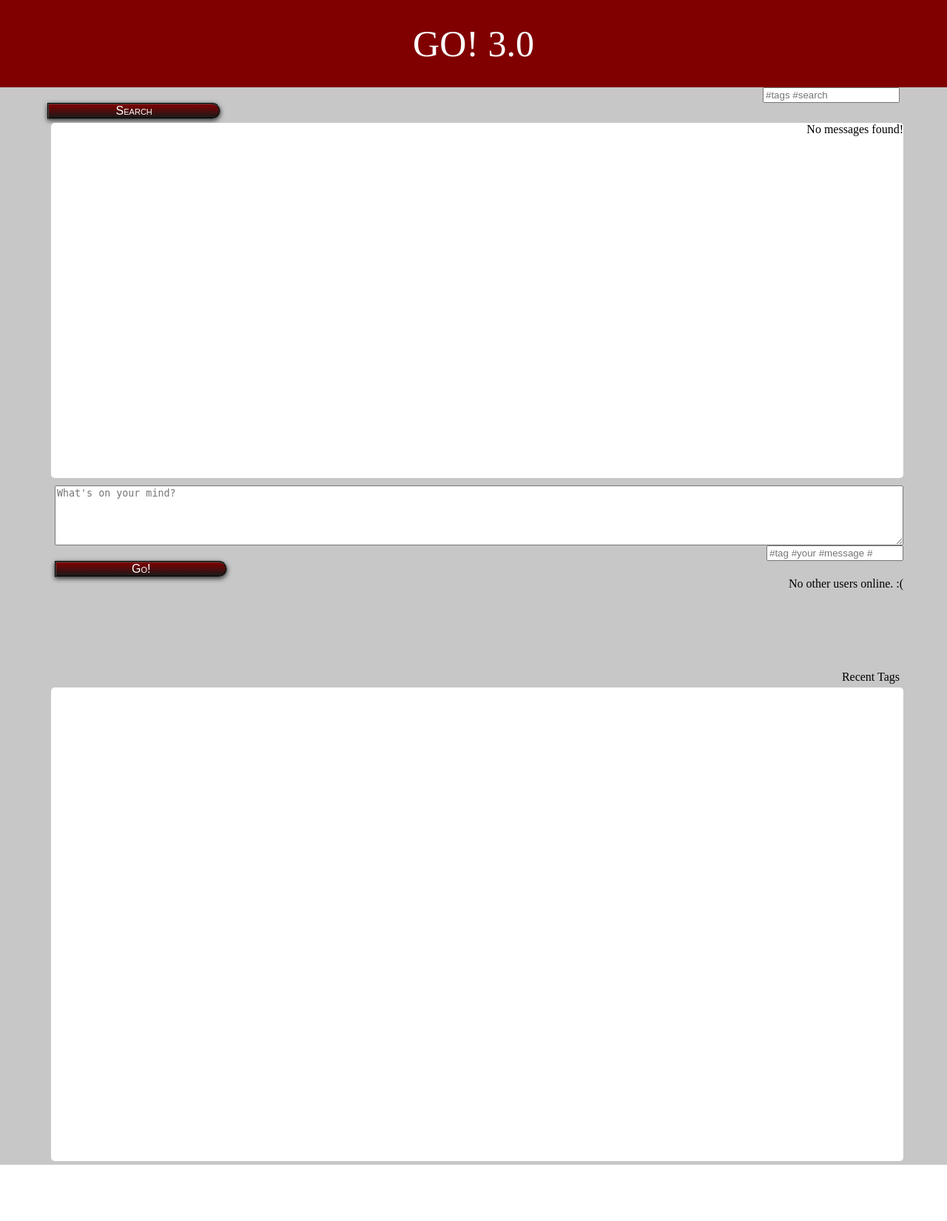
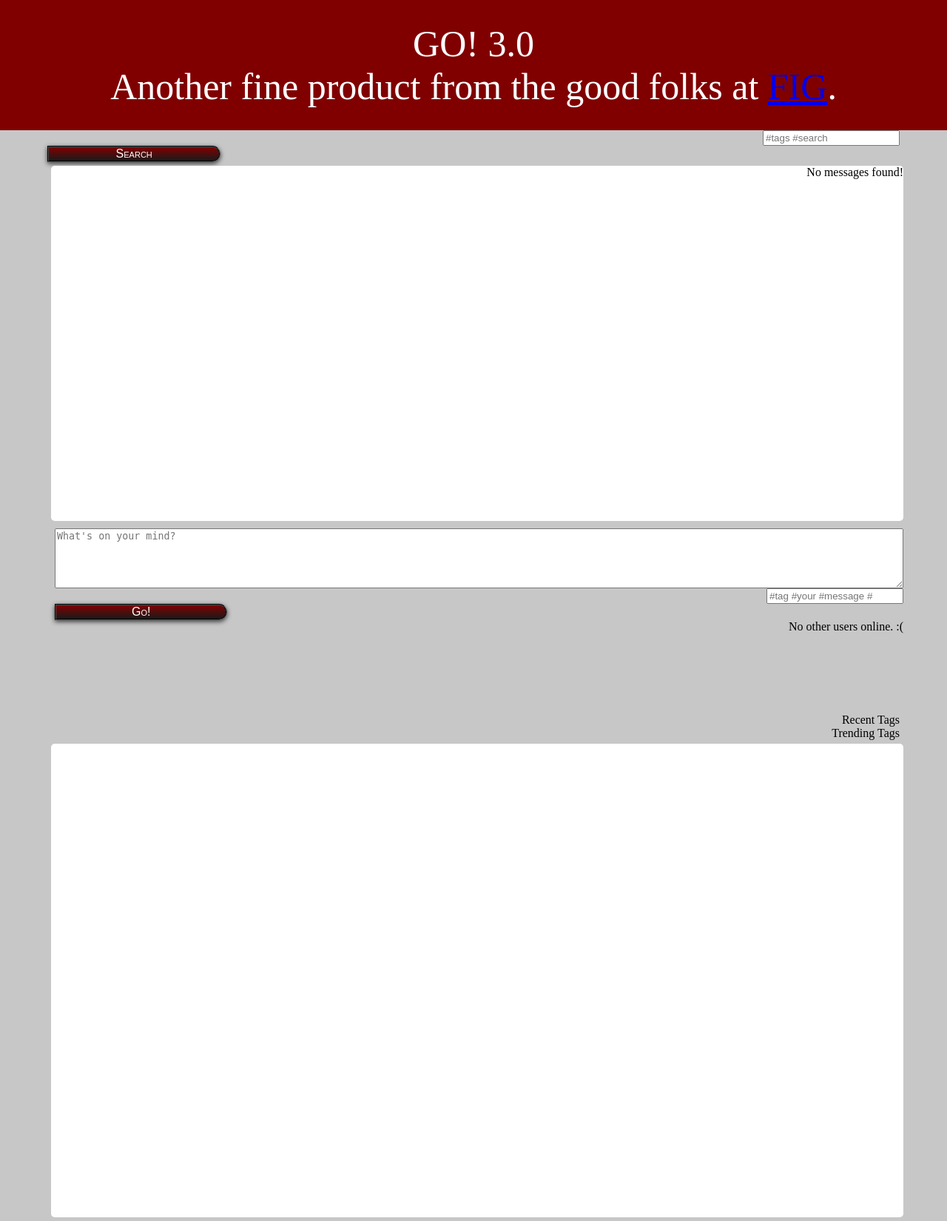
Before and after one commit to Haverford-FIG/GoBoard, a Django app: page / in a window 1280 px wide. Shown: the whole page at 74% size. Before the commit the page ends 1574 px from the top, so only its background shows below. Run offline with Django 3.2, Linux system fonts and the light colour scheme; data that the repository does not hold is empty; some libraries are stand-ins or nearby versions.

Commit message:
Restructuring Django architecture to abstract functions out of the file formerly known as views.py. Added trending tags. Enhanced message validation system on front-end. About to add link recognition to any .message class.

```diff
--- a/GoBoard/models.py
+++ b/GoBoard/models.py
@@ -5,6 +5,8 @@ class Message(models.Model):
   user = models.ForeignKey(User, unique = False)
   text = models.CharField(max_length=300)
   tags_required = models.BooleanField()
+  private = models.ManyToManyField(User, related_name="privateMessage",
+                                   default=None, null=True)
   datetime = models.DateTimeField(auto_now_add=True)
 
   def __unicode__(self):
--- a/GoBoard/settings.py
+++ b/GoBoard/settings.py
@@ -10,6 +10,12 @@ TEMPLATE_DEBUG = DEBUG
 SESSION_EXPIRE_AT_BROWSER_CLOSE = True
 
 ALLOWED_HOSTS = ["127.0.0.1","0.0.0.0","165.82.80.243", "go.haverford.edu", "localhost", "ironwood.fig.haverford.edu"]
+
+
+MAX_UPDATE_CONTAINER_ENTRIES = 15
+
+
+
 
 ADMINS = ()
 
--- a/GoBoard/urls.py
+++ b/GoBoard/urls.py
@@ -6,15 +6,20 @@ admin.autodiscover()
 
 
 urlpatterns = patterns('',
-    # Examples:
-     url(r'^$', 'GoBoard.views.main_page',),
-     url(r'^home/?$', 'GoBoard.views.main_page',),
+     # Home page:
+     url(r'^$', 'GoBoard.views_to_abstract.main_page',),
+     url(r'^home/?$', 'GoBoard.views_to_abstract.main_page',),
 
-     url(r'^new_message/?$', 'GoBoard.views.new_message',),
-     url(r'^get_messages/?$', 'GoBoard.views.send_messages',),
+     url(r'^new_message/?$', 'GoBoard.views_to_abstract.new_message',),
+     url(r'^get_messages/?$', 'GoBoard.views_to_abstract.send_messages',),
 
-     url(r'^get_tags/?$', 'GoBoard.views.get_tags',),
-     url(r'^get_recent_tags/?$', 'GoBoard.views.get_recent_tags',),
+     url(r'^get_tags/?$', 'GoBoard.views.tags.get_tags',),
+
+     #Views for transfering basic "#tags" back to the auto-update container.
+     url(r'^get_recent_tags/?$',
+                  'GoBoard.views.tags.get_tags',{"query":"recent"}),
+     url(r'^get_trending_tags/?$',
+                  'GoBoard.views.tags.get_tags',{"query":"trending"}),
 
      url(r'^userCount/?$', 'GoBoard.sessionCounter.sendActiveUserCount',),
      url(r'^admin/?', include(admin.site.urls)),
--- /dev/null
+++ b/GoBoard/views/tags.py
@@ -0,0 +1,48 @@
+from django.http import HttpResponse
+from django.db.models import Q, Count
+from GoBoard.models import Tag
+from GoBoard.settings import MAX_UPDATE_CONTAINER_ENTRIES
+import datetime
+import json
+
+#Accessor used to get tags. TODO: Will be useful if we decide to
+# "limit" the tags that users are able to see -- as in have "private"
+# tags.
+def getTags(private=None):
+  return Tags.objects.all(private=None)
+
+#Returns the "#text" of a QuerySet of Tags.
+def getTagStrings(tags):
+  return ["#{}".format(entry.tag) for entry in tags]
+
+def getRecentTags(limit=MAX_UPDATE_CONTAINER_ENTRIES):
+  return Tag.objects.order_by("-message__datetime")[:limit]
+
+#For more on the "aggregation" techniques used below:
+# https://docs.djangoproject.com/en/dev/topics/db/aggregation/
+def getTrendingTags(limit=MAX_UPDATE_CONTAINER_ENTRIES):
+  #Get the tags within the last month.
+  today = datetime.datetime.now()
+  lastMonth = today - datetime.timedelta(days=30)
+  tags = Tag.objects.filter(message__datetime__gte=lastMonth)
+
+  #Get the occurrences of "#text" in those tags.
+  tagVals = tags.annotate(c=Count('tag')).order_by('-c')
+
+  return tagVals[:limit]
+
+
+def get_tags(request, query="recent"):
+  try:
+    if query=="recent":
+      tagList = getRecentTags()
+    elif query=="trending":
+      tagList = getTrendingTags()
+    else:
+      tagList = Tags.objects.all()
+
+    tags = getTagStrings(tagList)
+    return HttpResponse(json.dumps(tags), content_type="application/json")
+  except Exception as e:
+    print e
+    return HttpResponse("ERROR")
--- a/static/js/buildHTML.js
+++ b/static/js/buildHTML.js
@@ -6,11 +6,11 @@ function buildMessageBoxAlert(message){
 }
 
 
-//Return the HTML for a list of .recentTag elements.
-function buildRecentTags(tagArray){
+//Return the HTML for a list of .updateTag elements.
+function buildUpdateTags(tagArray){
   var HTML = "";
   for (var i=0; i<tagArray.length; i++){
-    HTML += "<div class=\"recentTag tagLink\">"+tagArray[i]+"</div>"
+    HTML += "<div class=\"updateTag tagLink\">"+tagArray[i]+"</div>"
   }
   return HTML;
 }
--- a/static/js/jqueryBindings.js
+++ b/static/js/jqueryBindings.js
@@ -1,5 +1,24 @@
 $(document).on("ready", function() {
 //# # # # # # # # # # # # # # # # # # # # # # # # # # # #
+
+//If the user clicks an .updateContainerOption, set the timer
+//  to reset with the chosen option.
+$(document).on("click", ".updateContainerOption", function(e) {
+  //Get the "adjective item" to update (eg: "recent tags").
+  var choiceTuple = $(this).attr("value").split(" ");
+  var adjective = choiceTuple[0];
+  var item = choiceTuple[1];
+
+  if (item=="tags"){
+    setTagBox(adjective);
+  } else if (item=="messages") {
+    throw "message updates not set yet!!!!";
+  } else {
+    throw "Uh oh. .updateContainerOption not set for '"+choiceTuple+"'";
+  }
+
+});
+
 
 
 //If the user presses enter in the #newMessageInput, send the message.
@@ -54,39 +73,30 @@ $(document).on("click", ".tagLink", function() {
 $(document).on("click", "#newMessageSubmit", function() {
   var message = $("#newMessageInput").val();
   var rawTags = $("#newTagsInput").val();
-	var tagsRequired = false; //$("tagCheck").val(); //TODO: Add me!
+  var tagsRequired = false; //$("#tagsRequiredInput").val(); //TODO: Add me!
+  var privateMsg = false; //$("#privateMessageInput").val(); //TODO: Add me!
 
-	var tagArray = cleanTags(rawTags);
+  //Validate the message and collect the cleaned tagArray.
+  var tagArray;
+  try {
+    validateMessage(message);
+    tagArray = cleanTags(rawTags);
+  } catch(err){
+    applyTempErrorClass("#newMessageInput");
+    return false;
+  }
 
+  //Construct an object to describe this message for the server.
   var sendObj = {
   		"tags": tagArray,
   		"message": message,
-			"tagCheck": tagsRequired
-			};
-
-	//searching for empty messages
-	if (message == "") {
-		$("#newMessageInput").addClass('badInput');
-		setTimeout(function() {
-			$("#newMessageInput").removeClass('badInput', 300);
-		}, 1000);
-		return false;
+  		"tagCheck": tagsRequired,
+  		"private": privateMsg,
   }
 
-	// looking for innappropriate(sp?) tags
-	for (var i = 0; i<tagArray.length; i++) {
-		patt = new RegExp(/[^a-zA-z0-9]/);
-		if (patt.test(tagArray[i])) {
-			$("#tags").css('background-color', 'red');
-			$("#tags").attr('placeholder', "Please only letters and numbers in tag");
-			setTimeout(function() {
-				$("#newMessageInput").css('background-color', 'white');
-			}, 5000);
-			return false;
-		}
-	}
   //Send the new message and get the most recent messages.
   $.post('/new_message/', sendObj, function(response){
+    applyTempGoodClass("#newMessageInput");
     $("#newMessageInput").val('');
     reloadMessages(tagArray, {page:1});
   });
--- a/static/js/main.js
+++ b/static/js/main.js
@@ -11,8 +11,10 @@ behavior: 'menu',
 	interactive: false,
 });
 
+//Start the #tagbox by loading the most recent tags.
+setTagBox("recent");
 
-
+//Load the most recent "general" messages in the main chatbox.
 reloadMessages([]);
 
 
--- a/static/js/timers.js
+++ b/static/js/timers.js
@@ -1,8 +1,5 @@
-$(document).ready(function(){
-//# # # # # # # # # # # # # # # # # # # # # # # # # # #
 
-
-
+// # # # # # # User Updaters # # # # # # # # # # # #
 //Start the #otherActiveUserCount timer.
 function updateUserCounter(){
   $.get("/userCount/", function(response){
@@ -14,16 +11,51 @@ updateUserCounter()
 setInterval(updateUserCounter, 15*1000);
 
 
-
+// # # # # # # Tag Updaters # # # # # # # # # # # #
 //Load the most recently used tags into the #tagbox.
 function reloadRecentTags(){
   $.get("/get_recent_tags/", function(tags) {
-    $("#tagbox").html( buildRecentTags(tags) );
+    $("#tagbox").html( buildUpdateTags(tags) );
   });
 }
-reloadRecentTags();
-setInterval(reloadRecentTags, 6*1000);
 
+//Load the currently "trending" tags into the #tagbox.
+function reloadTrendingTags(){
+  $.get("/get_trending_tags/", function(tags) {
+    $("#tagbox").html( buildUpdateTags(tags) );
+  });
+}
 
-//# # # # # # # # # # # # # # # # # # # # # # # # # # #
-});
+//Set the currentTagBoxUpdater to whatever the currently
+//  process is. The "default" is set in "main.js".
+//  Also immediately trigger the request function.
+var currentTagBoxUpdater;
+function setTagBox(choice){
+  //Variable Setup.
+  var activeClass = "activeUpdateContainerChoice";
+  var newActiveChoice;
+
+  //Stop whatever the current tag "updater" is doing.
+  clearInterval(currentTagBoxUpdater);
+
+  //And set it to a new update "process."
+  switch(choice){
+    case "trending":
+      newActiveChoice = $(".updateContainerOption[value='trending tags']");
+      reloadTrendingTags()
+      currentTagBoxUpdater = setInterval(reloadTrendingTags, 6*1000);
+      break;
+    case "recent":
+      newActiveChoice = $(".updateContainerOption[value='recent tags']");
+      reloadRecentTags()
+      currentTagBoxUpdater = setInterval(reloadRecentTags, 6*1000);
+      break;
+    default:
+      throw "UH OH. setTagBox has no update option '"+choice+"'.";
+  }
+
+  //Give the newActiveChoice the .activeUpdaterChoice class.
+  $("."+activeClass).removeClass(activeClass);
+  $(newActiveChoice).addClass(activeClass)
+
+}
--- a/static/js/validation.js
+++ b/static/js/validation.js
@@ -1,17 +1,42 @@
-//# # # # # # # # # # # # # # # # # # #  # # # # # # # # # # # # #
-//Function Declarations
+//# # # #  Message Validation  # # # # # # # # # # # # #
+//If there is an error, "throw" a message.
+function validateMessage(msg){
+  if (msg=="") throw "Empty message!";
+}
 
+
+//# # # #  Tag Validation  # # # # # # # # # # # # #
 //Takes a "dirty" tagString and converts it to a cleaned tagArray
 //eg: "#man/ny  #dir  ty# tags " ==> ["many, "dirty", "tags"]
 function cleanTags(tagString){
-	tagString = tagString.match(/#|[a-zA-Z]/g).join("");
-	var tagArray = tagString.split("#")
-	if (tagArray.length) tagArray.shift(); //Be wary of the starting hash...
-	return tagArray;
+  //Get the valid characters from the string.
+  var validChars = tagString.match(/#|[a-zA-Z]/g);
+  if (validChars===null) validChars=[];
+
+  //And convert the string back into a valid array.
+  var tagArray = validChars.join("").split("#")
+  if (tagArray.length) tagArray.shift(); //Be wary of the starting hash...
+
+  return tagArray;
+}
+
+//# # # #  Validaiton Classes  # # # # # # # # # # # # #
+function applyTempErrorClass(location) {
+  $(location).addClass('badInput');
+  setTimeout(function() {
+    $(location).removeClass('badInput', 300);
+  }, 500);
+}
+
+function applyTempGoodClass(location) {
+  $(location).addClass('goodInput');
+  setTimeout(function() {
+    $(location).removeClass('goodInput', 100);
+  }, 100);
 }
 
 
-
+//jQuery bindings for Specifically Validation.
 $(document).ready(function() {
 //# # # # # # # # # # # # # # # # # # # # # # # # # # # # # # # #
 
@@ -43,6 +68,5 @@ $(".tagAutoComplete").keypress(function(e){
 });
 
 
-
 //# # # # # # # # # # # # # # # # # # #  # # # # # # # # # # # # #
 });
--- a/templates/banner.html
+++ b/templates/banner.html
@@ -1,3 +1,5 @@
-<div class="banner">
-    GO! 3.0
+<div class="banner noSelect">
+  GO! 3.0
+  <div class="bannerLogo">Another fine product from the good folks at
+  <a href="http://fig.haverford.edu">FIG</a>.</div>
 </div>
--- a/templates/bpsmith/index.html
+++ b/templates/bpsmith/index.html
@@ -9,7 +9,7 @@
   {% include "swatches.html" %}
    <div class="fullBox">
     {% include "goChat.html" %}
-    {% include "recentTags.html" %}
+    {% include "recentUpdates.html" %}
    </div>
  </body>
 </html>
--- a/templates/cfalk/index.html
+++ b/templates/cfalk/index.html
@@ -8,7 +8,7 @@
   {% include "banner.html" %}
    <div class="fullBox">
     {% include "goChat.html" %}
-    {% include "recentTags.html" %}
+    {% include "recentUpdates.html" %}
    </div>
  </body>
 </html>
--- a/templates/goChat.html
+++ b/templates/goChat.html
@@ -2,7 +2,7 @@
   <div class="inputContainer">
     <input type="text" id="tagFilterInput"
            class="tagAutoComplete" placeholder="#tags #search"/>
-    <div class="submitButton" id="tagFilterSubmit">Search</div>
+    <div class="noSelect submitButton" id="tagFilterSubmit">Search</div>
   </div>
 
   <div class="messageBox"></div>
@@ -14,7 +14,7 @@
         <input class="tagAutocomplete" maxlength="300"
                cols="60" id="newTagsInput"
                placeholder="#tag #your #message #{{user.username}}">
-        <div class="submitButton" id="newMessageSubmit">Go!</div>
+        <div class="noSelect submitButton" id="newMessageSubmit">Go!</div>
       </div>
       <div id="otherActiveUserCount">Loading...</div>
     </form>
--- a/templates/index.html
+++ b/templates/index.html
@@ -8,7 +8,7 @@
   {% include "banner.html" %}
    <div class="fullBox">
     {% include "goChat.html" %}
-    {% include "recentTags.html" %}
+    {% include "recentUpdates.html" %}
    </div>
  </body>
 </html>
--- a/templates/recentTags.html
+++ /dev/null
@@ -1,5 +0,0 @@
-<div id="recentTagContainer">
-	<div class="miniHeader"> Recent Tags </div>
-	<div class="tagBox" id="tagbox">
-	</div>
-</div>
--- /dev/null
+++ b/templates/recentUpdates.html
@@ -0,0 +1,11 @@
+<div id="recentUpdatesContainer">
+  <div class="miniHeader">
+    <div class="updateContainerOption noSelect" value="recent tags">
+      Recent Tags
+    </div>
+    <div class="updateContainerOption noSelect" value="trending tags">
+      Trending Tags
+    </div>
+  </div>
+  <div class="tagBox" id="tagbox"></div>
+</div>
```
Also changed, not shown: GoBoard/views_to_abstract.py (renamed from GoBoard/views.py, +0 -11 lines), static/css/cfalk.css (+48 -2 lines), GoBoard/views/__init__.py (added), 1 other file. Lines whose indentation alone changed are shown as unchanged.
